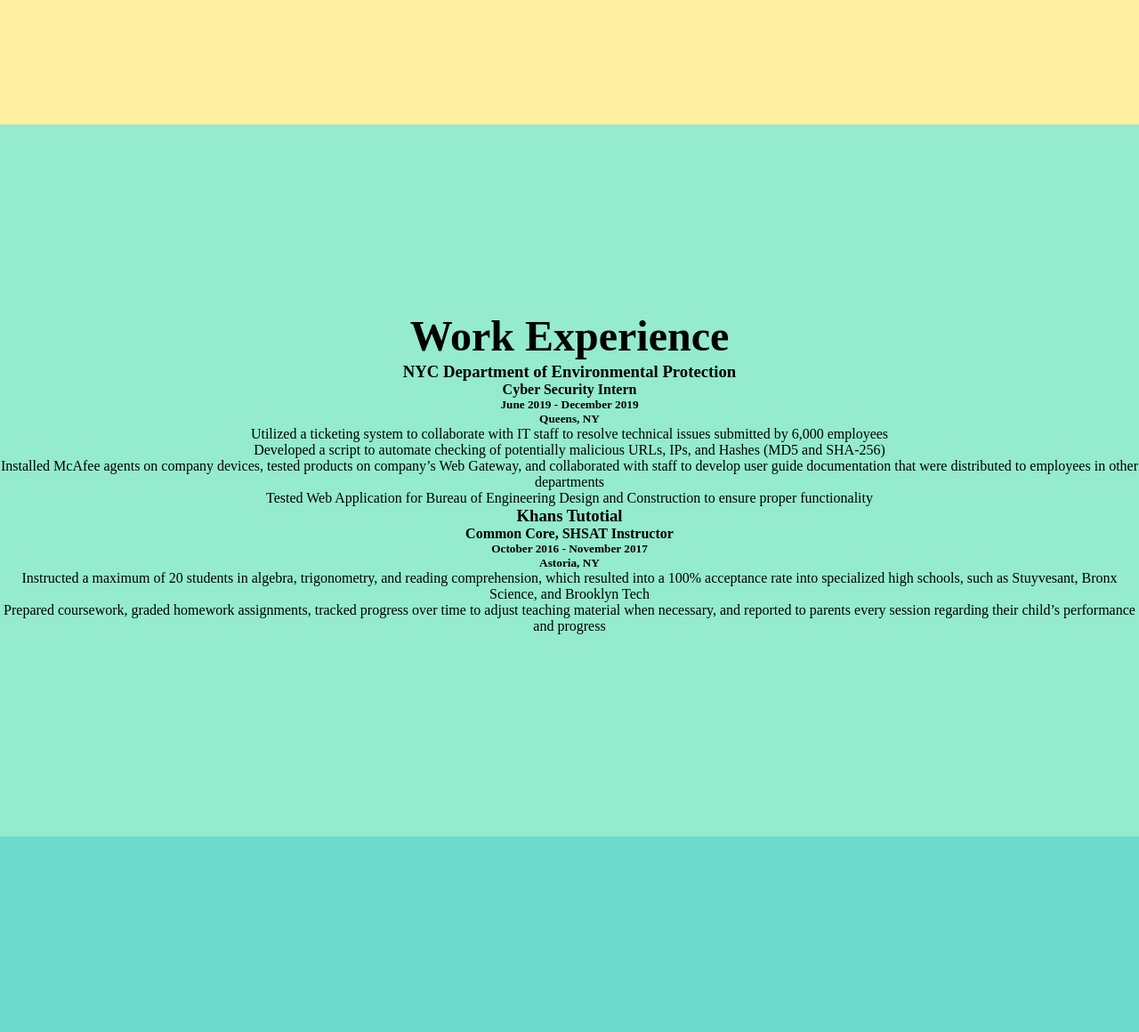
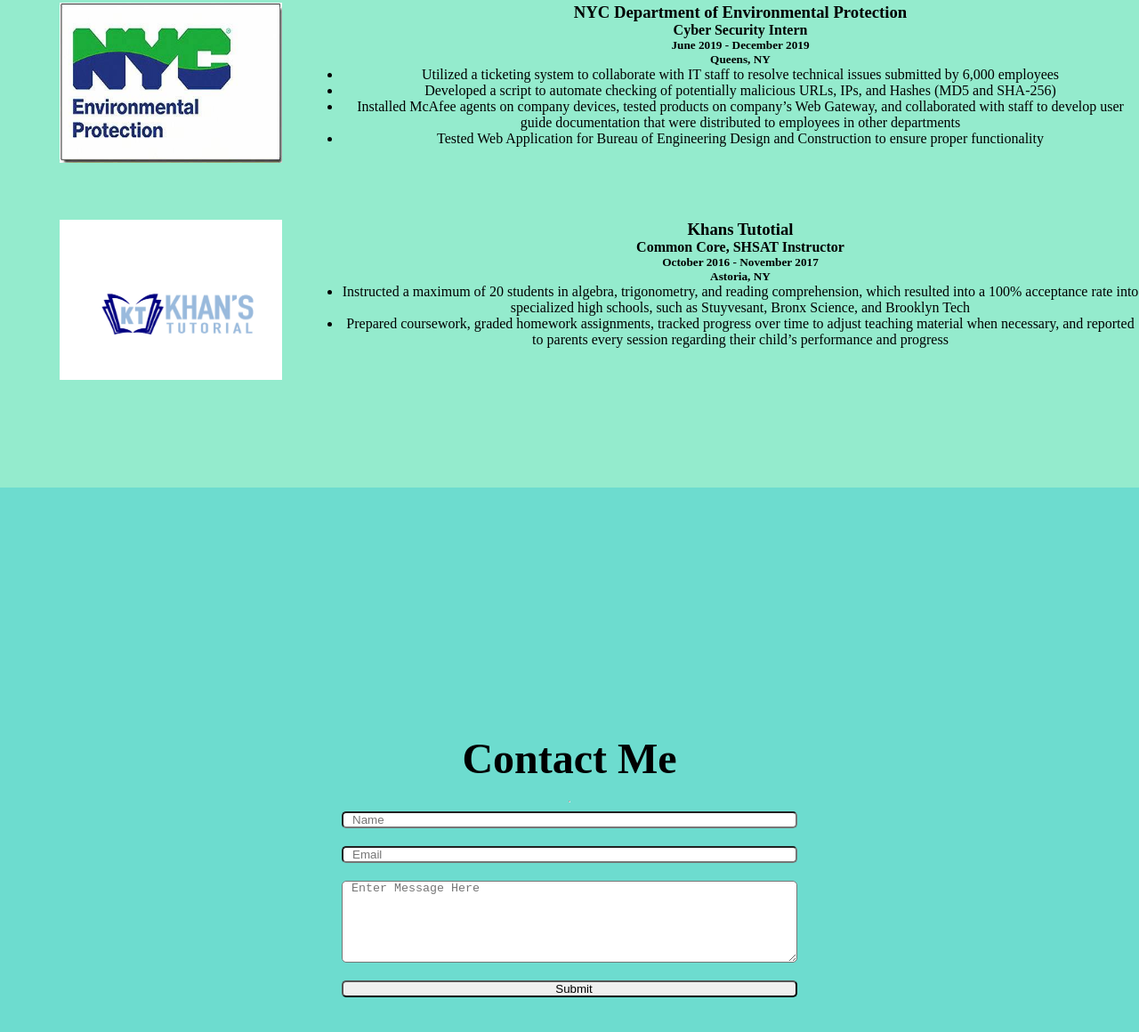
Before and after one commit to notabela-org/project-0-my-personal-brand-fzaman2258, a website: page main.html in a window 1280 px wide. Shown: the part 1540-2700 px from the top of the page at 89% size. Drawn offline with Linux system fonts and the light colour scheme.

Commit message:
All information added

```diff
--- a/about_me.css
+++ b/about_me.css
@@ -7,6 +7,11 @@
     display: flex;
     background-color: #ffcb91;
 
+}
+
+section#aboutme h1 {
+    text-align: center;
+    justify-content: center;
 }
 
 /* flex makes them into a row */
--- a/contact.css
+++ b/contact.css
@@ -1,13 +1,36 @@
 section#contact{
     background-color: #6ddccf;
+}
+
+.icons {
+    width: 100vw;
+    height: fit-content;
+    margin-top: 0px;
+    background-color: #1d232b;
+    text-align: center;
 }
 
 .icons a {
     text-align: center;
     font-size: 2rem;
     cursor: pointer;
+    margin-left: 20px;
+    margin-right: 20px;
 }
 
-section#contact#card {
-    color: white;
+.contact_details {
+    position:absolute;
 }
+
+.form_data {
+    display:flex;
+    flex-direction: column;
+    width: 40%;
+}
+
+.form_data input,textarea{
+    border-radius: 5px;
+    margin-top: 10px;
+    margin-bottom: 10px;
+    padding-left: 10px;
+}
--- a/main.html
+++ b/main.html
@@ -114,13 +114,14 @@
                 <div class = 'work_row'>
 
                     <div class = 'left_work'>
+                        <img src = './images/nyc_dep_logo.jpg' alt = 'NYC DEP Logo' width  = 250px height = 180px>
+                    </div>
+
+                    <div class = 'right_work'>
                         <h3>NYC Department of Environmental Protection</h3>
                         <h4>Cyber Security Intern</h4>
                         <h5>June 2019 - December 2019</h5>
                         <h5>Queens, NY</h6>
-                    </div>
-
-                    <div class = 'right_work'>
                         <ul>
                             <li>Utilized a ticketing system to collaborate with IT staff to resolve technical issues submitted by 6,000 employees</li>
                             <li>Developed a script to automate checking of potentially malicious URLs, IPs, and Hashes (MD5 and SHA-256)</li>
@@ -134,17 +135,17 @@
                 <div class = 'work_row'>
 
                     <div class = 'left_work'>
+                        <img src = './images/khan_tutorial_logo.PNG' alt = 'Khans Tutorial Logo'  width  = 250px height = 180px>
+                    </div>
+
+                    <div class = 'right_work'>
                         <h3>Khans Tutotial</h3>
                         <h4>Common Core, SHSAT Instructor</h4>
                         <h5>October 2016 - November 2017</h5>
                         <h5>Astoria, NY</h5>
-                    </div>
-
-                    <div class = 'right_work'>
                         <ul>
                             <li>Instructed a maximum of 20 students in algebra, trigonometry, and reading comprehension, which resulted into a 100% acceptance rate into specialized high schools, such as Stuyvesant, Bronx Science, and Brooklyn Tech</li>
                             <li>Prepared coursework, graded homework assignments, tracked progress over time to adjust teaching material when necessary, and reported to parents every session regarding their child’s performance and progress</li>
-                            <li></li>
                         </ul>
                     </div>
 
@@ -156,7 +157,18 @@
         <!--Contact Me-->
         <section id = 'contact'>
             <h1>Contact Me</h1>
+            <hr>
             <!--Have fields for them to input name, email, and a form for a message witha  submit button-->
+            <div class = 'contact_details'></div>
+                <form class = 'form_data'>
+                    <input type = 'text' placeholder = 'Name' class = 'form_input' required>
+                    <input type = 'text' placeholder = 'Email' class = 'form_input' required>
+                    <textarea rows = '6' cols = '50' placeholder = 'Enter Message Here' class = 'form_textarea' required></textarea>
+                    <input type = 'submit' value = 'Submit' class = 'form_button'>
+                </form>
+            </div>
+
+
             <div class = 'icons'>
                 <hr>
                 <a href = 'https://github.com/fzaman2258'><i class = 'fab fa-github'></i></a>
--- a/projects.css
+++ b/projects.css
@@ -1,6 +1,7 @@
 section#projects{
     /*background: url(https://www.onlygfx.com/wp-content/uploads/2018/07/7-light-blue-watercolor-splash-background-1.jpg) no-repeat center center/cover; */
     background-color: #ffefa1;
+    height: fit-content;
 }
 
 .project_layout {
--- a/style.css
+++ b/style.css
@@ -25,6 +25,9 @@
 section h1 {
     font-size: 3rem;
     text-align: center;
+    padding-bottom: 20px;
+    padding-top: 60px;
+    justify-content: center;
 }
 
 section p {
--- a/work_exp.css
+++ b/work_exp.css
@@ -2,3 +2,23 @@
     /*background: url(https://i.stack.imgur.com/yDr7J.jpg) no-repeat center center/cover;*/
     background-color: #94ebcd;
 }
+
+.work{
+    display : flex;
+    flex-direction: column;
+}
+
+.work_row{
+    display: flex;
+    flex-direction: row;
+    padding-top: 30px;
+    padding-bottom: 30px;
+}
+
+.left_work {
+    flex: 0.3;
+}
+
+.right_work {
+    flex: 0.7;
+}
```
Also changed, not shown: images/khan_tutorial_logo.PNG (added), images/nyc_dep_logo.jpg (added).
